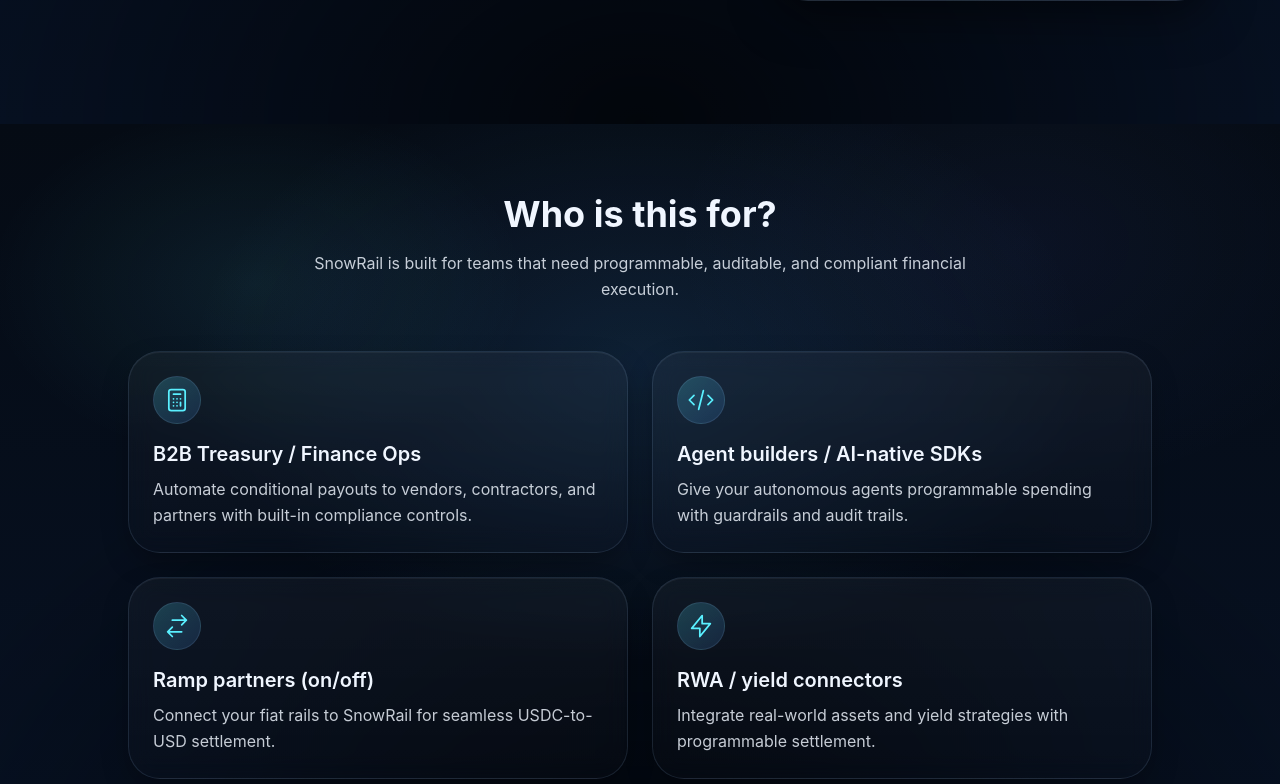
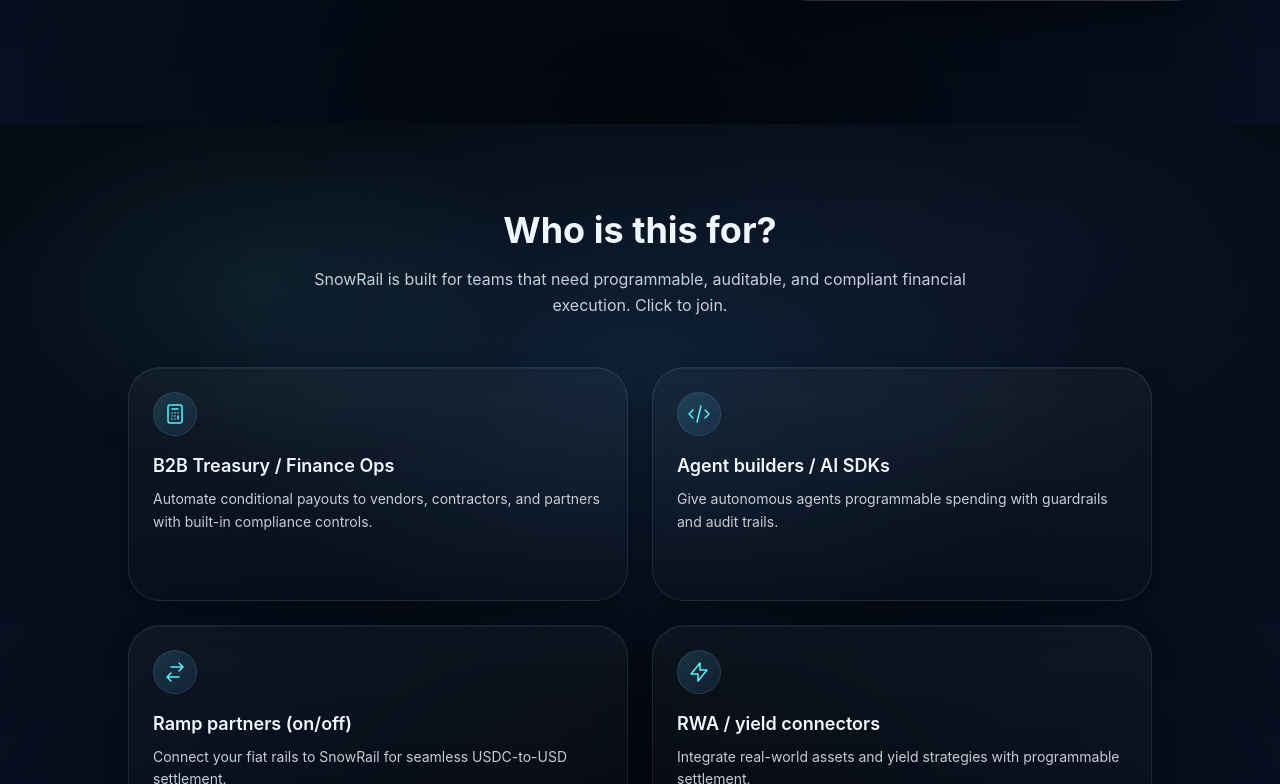
Before and after one commit to Colombia-Blockchain/snowrail-waitlist, a React (Vite) app: page / in a window 1280 px wide. Shown: the part 676-1460 px from the top of the page. Built offline with nearby package versions, Linux system fonts and the light colour scheme; no server answers.

Commit message:
feat: make SegmentCards clickable with onSelectSegment callback

```diff
--- a/src/components/SegmentCards.tsx
+++ b/src/components/SegmentCards.tsx
@@ -1,18 +1,26 @@
+import type { UserType } from './WaitlistQuickForm'
+
+interface SegmentCardsProps {
+  onSelectSegment: (userType: UserType) => void
+}
+
 const segments = [
   {
     title: 'B2B Treasury / Finance Ops',
     description: 'Automate conditional payouts to vendors, contractors, and partners with built-in compliance controls.',
+    userType: 'team' as UserType,
     icon: (
-      <svg className="w-7 h-7" fill="none" stroke="currentColor" viewBox="0 0 24 24">
+      <svg className="w-6 h-6" fill="none" stroke="currentColor" viewBox="0 0 24 24">
         <path strokeLinecap="round" strokeLinejoin="round" strokeWidth={1.5} d="M9 7h6m0 10v-3m-3 3h.01M9 17h.01M9 14h.01M12 14h.01M15 11h.01M12 11h.01M9 11h.01M7 21h10a2 2 0 002-2V5a2 2 0 00-2-2H7a2 2 0 00-2 2v14a2 2 0 002 2z" />
       </svg>
     ),
   },
   {
-    title: 'Agent builders / AI-native SDKs',
-    description: 'Give your autonomous agents programmable spending with guardrails and audit trails.',
+    title: 'Agent builders / AI SDKs',
+    description: 'Give autonomous agents programmable spending with guardrails and audit trails.',
+    userType: 'team' as UserType,
     icon: (
-      <svg className="w-7 h-7" fill="none" stroke="currentColor" viewBox="0 0 24 24">
+      <svg className="w-6 h-6" fill="none" stroke="currentColor" viewBox="0 0 24 24">
         <path strokeLinecap="round" strokeLinejoin="round" strokeWidth={1.5} d="M10 20l4-16m4 4l4 4-4 4M6 16l-4-4 4-4" />
       </svg>
     ),
@@ -20,8 +28,9 @@
   {
     title: 'Ramp partners (on/off)',
     description: 'Connect your fiat rails to SnowRail for seamless USDC-to-USD settlement.',
+    userType: 'partner' as UserType,
     icon: (
-      <svg className="w-7 h-7" fill="none" stroke="currentColor" viewBox="0 0 24 24">
+      <svg className="w-6 h-6" fill="none" stroke="currentColor" viewBox="0 0 24 24">
         <path strokeLinecap="round" strokeLinejoin="round" strokeWidth={1.5} d="M8 7h12m0 0l-4-4m4 4l-4 4m0 6H4m0 0l4 4m-4-4l4-4" />
       </svg>
     ),
@@ -29,41 +38,51 @@
   {
     title: 'RWA / yield connectors',
     description: 'Integrate real-world assets and yield strategies with programmable settlement.',
+    userType: 'partner' as UserType,
     icon: (
-      <svg className="w-7 h-7" fill="none" stroke="currentColor" viewBox="0 0 24 24">
+      <svg className="w-6 h-6" fill="none" stroke="currentColor" viewBox="0 0 24 24">
         <path strokeLinecap="round" strokeLinejoin="round" strokeWidth={1.5} d="M13 10V3L4 14h7v7l9-11h-7z" />
       </svg>
     ),
   },
 ]
 
-export function SegmentCards() {
+export function SegmentCards({ onSelectSegment }: SegmentCardsProps) {
   return (
-    <section id="use-cases" className="px-6 py-20">
+    <section id="use-cases" className="px-6 py-20 md:py-24">
       <div className="max-w-5xl mx-auto">
-        <h2 className="text-3xl md:text-4xl font-bold text-snow-0 mb-4 text-center">
-          Who is this for?
-        </h2>
-        <p className="text-snow-1 text-center mb-12 max-w-2xl mx-auto">
-          SnowRail is built for teams that need programmable, auditable, and compliant financial execution.
-        </p>
+        <div className="text-center mb-12">
+          <h2 className="text-2xl sm:text-3xl md:text-4xl font-bold text-snow-0 mb-4">
+            Who is this for?
+          </h2>
+          <p className="text-snow-1 max-w-2xl mx-auto">
+            SnowRail is built for teams that need programmable, auditable, and compliant financial execution. Click to join.
+          </p>
+        </div>
 
-        <div className="grid grid-cols-1 md:grid-cols-2 gap-6">
+        <div className="grid grid-cols-1 sm:grid-cols-2 gap-4 md:gap-6">
           {segments.map((segment) => (
-            <div
+            <button
               key={segment.title}
-              className="p-6 rounded-2xl glass-subtle glass-hover cursor-default"
+              onClick={() => onSelectSegment(segment.userType)}
+              className="p-6 rounded-2xl glass-subtle glass-hover text-left group"
             >
-              <div className="w-12 h-12 bg-gradient-to-br from-cyan/20 to-blue/15 rounded-xl flex items-center justify-center text-cyan mb-4 border border-stroke">
+              <div className="w-11 h-11 rounded-xl bg-gradient-to-br from-cyan/15 to-blue/10 border border-stroke flex items-center justify-center text-cyan mb-4 group-hover:border-stroke-strong transition-colors">
                 {segment.icon}
               </div>
-              <h3 className="text-xl font-semibold text-snow-0 mb-2">
+              <h3 className="text-lg font-semibold text-snow-0 mb-2 group-hover:text-cyan transition-colors">
                 {segment.title}
               </h3>
-              <p className="text-snow-1 leading-relaxed">
+              <p className="text-sm text-snow-1 leading-relaxed mb-4">
                 {segment.description}
               </p>
-            </div>
+              <span className="inline-flex items-center gap-1.5 text-sm font-medium text-cyan opacity-0 group-hover:opacity-100 transition-opacity">
+                Join waitlist
+                <svg className="w-4 h-4" fill="none" stroke="currentColor" viewBox="0 0 24 24">
+                  <path strokeLinecap="round" strokeLinejoin="round" strokeWidth={2} d="M17 8l4 4m0 0l-4 4m4-4H3" />
+                </svg>
+              </span>
+            </button>
           ))}
         </div>
       </div>
```
